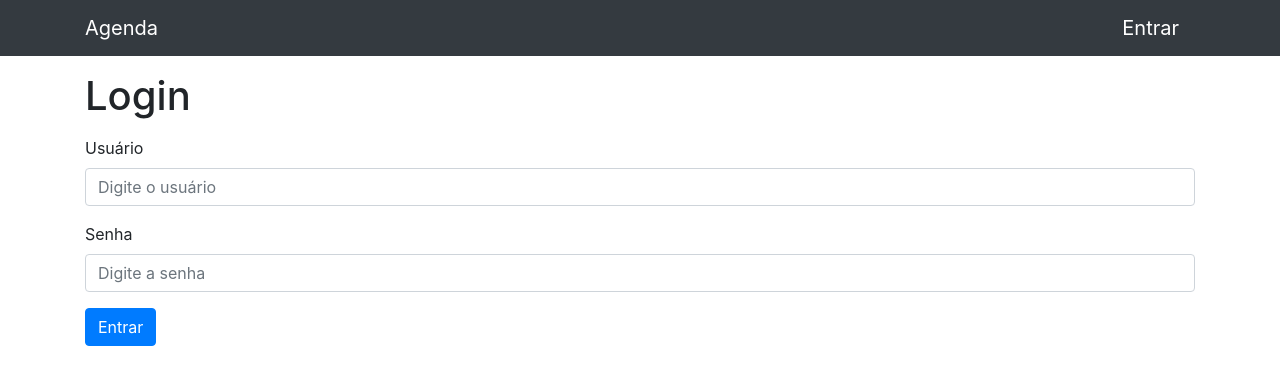
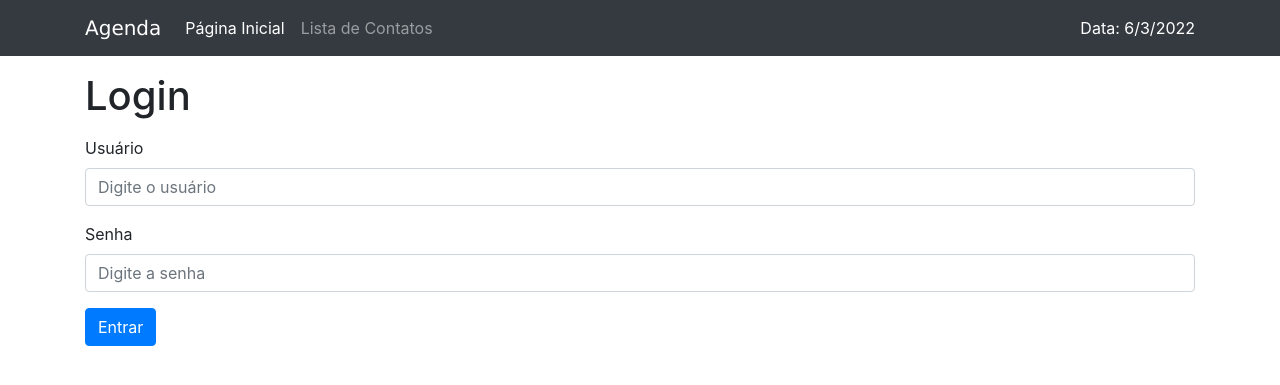
Before and after one commit to Adriano1976/projeto_agenda, a Django app: page /accounts/ in a window 1280 px wide. Shown: the top 385 px of the page. Run offline with Django 3.2, Linux system fonts and the light colour scheme; some libraries are stand-ins or nearby versions.

Commit message:
Update in templates.

```diff
--- a/contatos/templates/contatos/busca.html
+++ b/contatos/templates/contatos/busca.html
@@ -1,3 +1,6 @@
 {% extends 'contatos/index.html' %}
+{% load static %}
 
-{% block titulo %}{{ request.GET.termo }} Busca | {% endblock %}
+<nav class="container">
+    {% block titulo %}{{ request.GET.termo }} Busca | {% endblock %}
+</nav>
--- a/contatos/views.py
+++ b/contatos/views.py
@@ -1,12 +1,12 @@
+from django.utils import timezone
+from django import template
 from django.shortcuts import render, get_object_or_404, redirect
 from django.http import Http404
-
-
-from .models import Contato
 from django.core.paginator import Paginator
 from django.db.models import Q, Value
 from django.db.models.functions import Concat
 from django.contrib import messages
+from .models import Contato
 
 
 # Create your views here.
--- a/templates/parciais/_nav.html
+++ b/templates/parciais/_nav.html
@@ -1,14 +1,36 @@
-
 <!-- Navigation -->
 <nav class="navbar navbar-expand-lg navbar-dark bg-dark static-top">
     <nav class="container">
         <!-- Referenciando o 'index' na pasta contato/template/urls.py -->
-        <a class="navbar-brand" href="{% url 'index' %}">Agenda</a>
-        <a class="navbar-brand" href="{% url 'login' %}">Entrar</a>
+        <a class="navbar-brand" style="font-family: Verdana,sans-serif" href="{% url 'index' %} ">Agenda</a>
 
-        <button class="navbar-toggler" type="button" data-toggle="collapse" data-target="#navbarResponsive"
-                aria-controls="navbarResponsive" aria-expanded="false" aria-label="Toggle navigation">
+        <button class="navbar-toggler" type="button" data-toggle="collapse" data-target="#navbarSupportedContent"
+                aria-controls=navbarSupportedContent" aria-expanded="false" aria-label="Toggle navigation">
             <span class="navbar-toggler-icon"></span>
         </button>
+
+        <div class="collapse navbar-collapse" id="navbarSupportedContent">
+            <ul class="navbar-nav mr-auto">
+                <li class="nav-item active">
+                    <a class="nav-link" href="{% url 'index' %}">Página Inicial</a>
+                </li>
+                <li class="nav-item">
+                    <a class="nav-link" href="{% url 'listar_contato' %}">Lista de Contatos</a>
+                </li>
+            </ul>
+            <ul class="navbar-nav float-right">
+                <li class="nav-item">
+                    <div id="current_date" style="color: white">
+                        <script style="font-family: SansSerif,serif; text-decoration-color: aliceblue">
+                            date = new Date();
+                            year = date.getFullYear();
+                            month = date.getMonth();
+                            day = date.getDay();
+                            document.getElementById("current_date").innerHTML ="Data: " + day + "/" + month + "/" + year;
+                        </script>
+                    </div>
+                </li>
+            </ul>
+        </div>
     </nav>
 </nav>
```
Also changed, not shown: contatos/templates/contatos/index.html (+9 -6 lines), contatos/templates/contatos/listar_contato.html (+14 -10 lines), templates/static/css/admin.css (+9 -1 lines), static/img/titulo.png (added), static/vendor/bootstrap/css/bootstrap.css, templates/static/img/lista-contatos.png (added), templates/static/img/titulo.png (added), templates/static/vendor/bootstrap/css/bootstrap.css.
